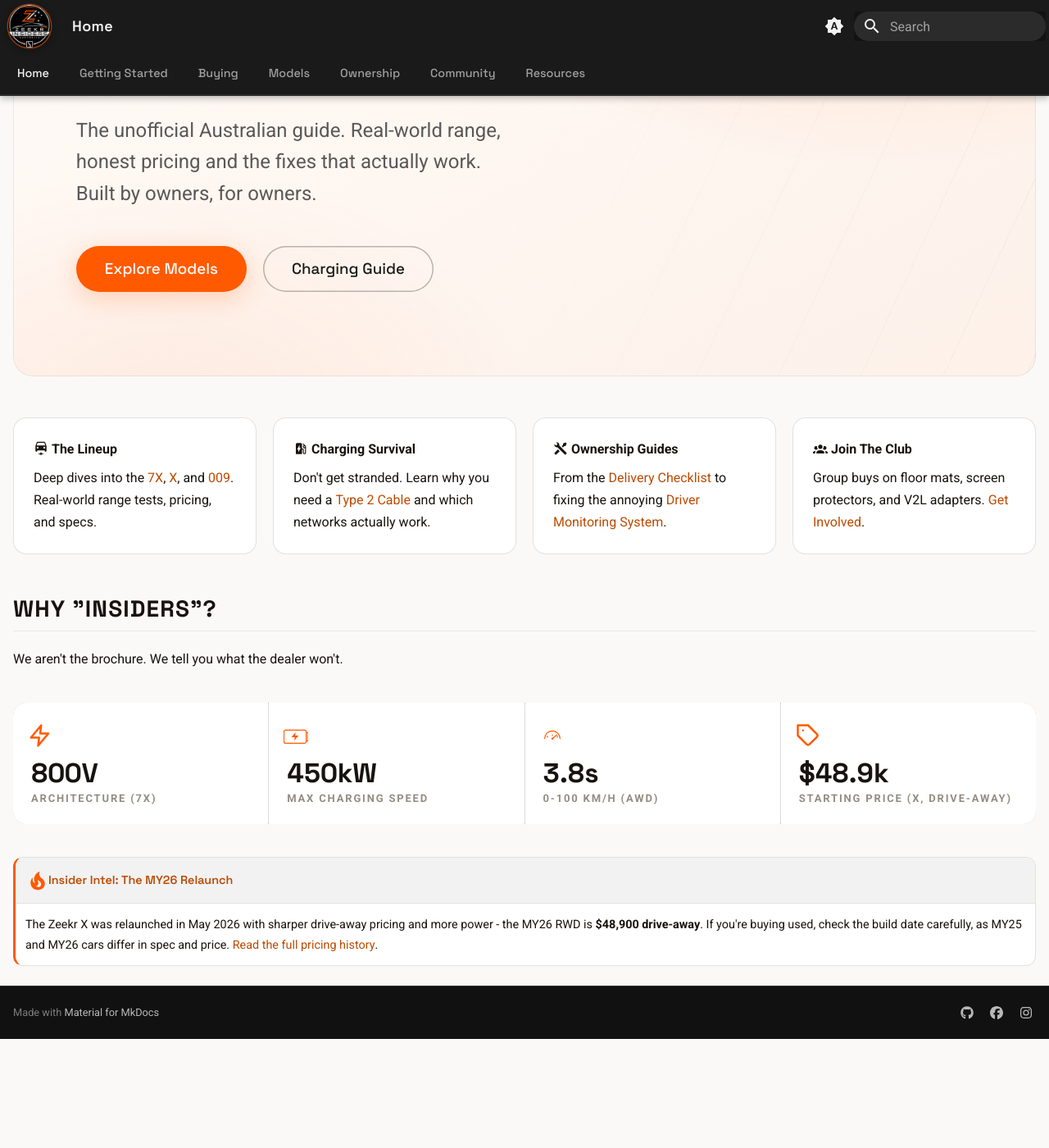
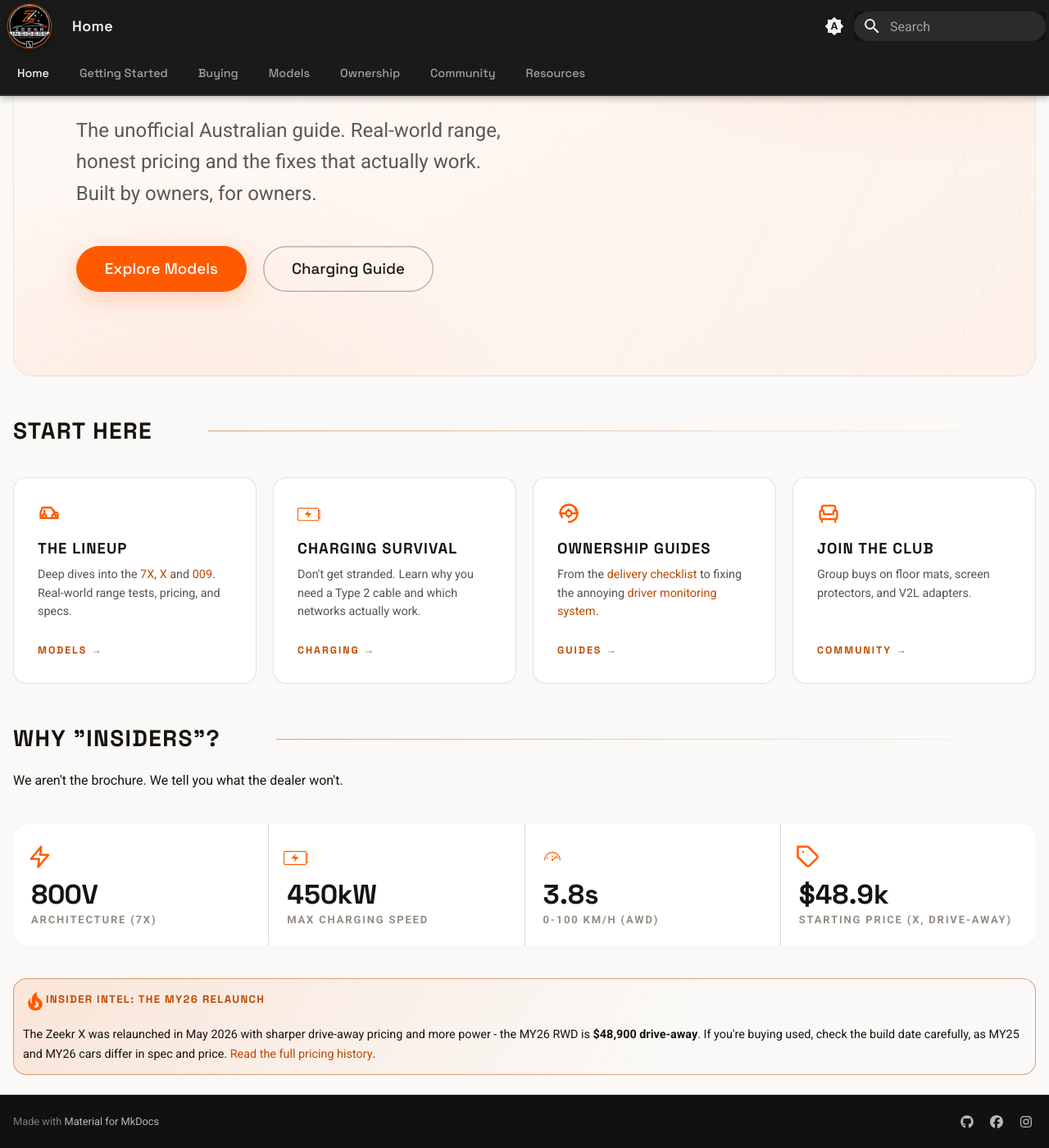
Before and after one commit to zeekr-insiders/wiki, an MkDocs documentation site: the page built from content/index.md, in a window 1280 px wide and 1400 px high, scrolled down 288 px. Shown: the whole window at 82% size. Built offline with MkDocs 1.6.1 and Material for MkDocs 9.7.7, drawn with Linux system fonts in a browser that asks for light colours; before the commit the page ends 1555 px from its top, so only the background shows below that.

Commit message:
landing cards now carry the mock's caps-and-arrow look, section rules and field-note tips

```diff
--- a/content/index.md
+++ b/content/index.md
@@ -16,24 +16,33 @@ hide:
     </div>
 </div>
 
-<div class="grid cards" markdown>
+## Start Here
 
-- :material-car-electric: **The Lineup**
-
-    Deep dives into the **[7X](models/7x/overview.md)**, **[X](models/x/overview.md)**, and **[009](models/009/overview.md)**. Real-world range tests, pricing, and specs.
-
-- :material-ev-station: **Charging Survival**
-
-    Don't get stranded. Learn why you need a **[Type 2 Cable](guides/charging/public-networks.md)** and which networks actually work.
-
-- :material-tools: **Ownership Guides**
-
-    From the **[Delivery Checklist](buying/delivery.md)** to fixing the annoying **[Driver Monitoring System](models/7x/knowledge-base/7x-issues.md)**.
-
-- :material-account-group: **Join The Club**
-
-    Group buys on floor mats, screen protectors, and V2L adapters. **[Get Involved](community/index.md)**.
-
+<div class="card-grid">
+    <div class="z-card">
+        <img src="assets/icons/icon-awd.svg" class="zi-icon zi-icon--card" alt="">
+        <h3>The Lineup</h3>
+        <p>Deep dives into the <a href="models/7x/overview/">7X</a>, <a href="models/x/overview/">X</a> and <a href="models/009/overview/">009</a>. Real-world range tests, pricing, and specs.</p>
+        <a class="go" href="models/">Models</a>
+    </div>
+    <div class="z-card">
+        <img src="assets/icons/icon-charging-speed.svg" class="zi-icon zi-icon--card" alt="">
+        <h3>Charging Survival</h3>
+        <p>Don't get stranded. Learn why you need a Type 2 cable and which networks actually work.</p>
+        <a class="go" href="guides/charging/public-networks/">Charging</a>
+    </div>
+    <div class="z-card">
+        <img src="assets/icons/icon-torque.svg" class="zi-icon zi-icon--card" alt="">
+        <h3>Ownership Guides</h3>
+        <p>From the <a href="buying/delivery/">delivery checklist</a> to fixing the annoying <a href="models/7x/knowledge-base/7x-issues/">driver monitoring system</a>.</p>
+        <a class="go" href="ownership/">Guides</a>
+    </div>
+    <div class="z-card">
+        <img src="assets/icons/icon-seating.svg" class="zi-icon zi-icon--card" alt="">
+        <h3>Join The Club</h3>
+        <p>Group buys on floor mats, screen protectors, and V2L adapters.</p>
+        <a class="go" href="community/">Community</a>
+    </div>
 </div>
 
 ## Why "Insiders"?
--- a/content/stylesheets/zeekr.css
+++ b/content/stylesheets/zeekr.css
@@ -125,6 +125,7 @@
     --text-secondary: #b3aca4;
     --text-muted: #776f66;
     --row-hover: #201914;           /* solid, so sticky columns never tear */
+    --row-lead: #1D150F;            /* leader-row tint, solid for sticky cols */
 
     --md-code-bg-color: var(--zeekr-graphite);
     --md-admonition-bg-color: var(--surface-elevated);
@@ -156,6 +157,7 @@
     --text-secondary: #5a534b;
     --text-muted: #948c82;
     --row-hover: #F6EEE7;           /* solid, so sticky columns never tear */
+    --row-lead: #FBF1E9;            /* leader-row tint, solid for sticky cols */
 
     --md-code-bg-color: #F2F0ED;
     --md-admonition-bg-color: var(--surface-elevated);
@@ -189,14 +191,24 @@ body {
     color: var(--text-primary);
 }
 
+/* Section headers per Mock B: letterspaced caps with a trailing hairline
+   rule that fades out, instead of a plain full-width underline. */
 .md-typeset h2 {
+    display: flex;
+    align-items: center;
+    gap: 1rem;
     font-size: 1.4rem;
     margin-top: 2.5rem;
     margin-bottom: 1rem;
-    padding-bottom: 0.5rem;
-    border-bottom: 1px solid var(--border-subtle);
     text-transform: uppercase;
-    letter-spacing: 0.04em;
+    letter-spacing: 0.05em;
+}
+
+.md-typeset h2::after {
+    content: '';
+    flex: 1 0 2rem;
+    height: 1px;
+    background: linear-gradient(90deg, var(--border-hot), transparent);
 }
 
 .md-typeset h3 {
@@ -612,10 +624,62 @@ body {
 .z-card h3 {
     margin: 0 0 0.5rem;
     font-family: var(--zi-display);
-    font-size: 1.15rem;
+    font-size: 0.92rem;
+    font-weight: 700;
     text-transform: uppercase;
-    letter-spacing: 0.05em;
+    letter-spacing: 0.06em;
     color: var(--text-primary);
+}
+
+/* Card anatomy per Mock B: small caps title, muted body, caps arrow link */
+.md-typeset .z-card p,
+.z-card p {
+    font-size: 0.72rem;
+    line-height: 1.55;
+    color: var(--text-secondary);
+    margin: 0 0 0.75rem;
+}
+
+.md-typeset .z-card p strong,
+.z-card p strong {
+    color: var(--text-primary);
+}
+
+.z-card .zi-icon--card,
+.zi-icon--card {
+    width: 28px;
+    height: 28px;
+    margin: 0 0 0.9rem;
+    display: block;
+}
+
+/* Caps arrow link - the mock's "MODELS →" line */
+.md-typeset a.go,
+a.go {
+    display: inline-block;
+    margin-top: auto;
+    padding-top: 0.6rem;
+    align-self: flex-start;
+    font-family: var(--zi-display);
+    font-size: 0.62rem;
+    font-weight: 700;
+    letter-spacing: 0.16em;
+    text-transform: uppercase;
+    text-decoration: none;
+    color: var(--zeekr-orange-text);
+}
+
+.md-typeset a.go::after,
+a.go::after {
+    content: '\00a0\2192';
+    display: inline-block;
+    transition: transform var(--transition-fast);
+}
+
+.z-card:hover a.go::after,
+a.go:hover::after,
+a.go:focus-visible::after {
+    transform: translateX(4px);
 }
 
 /* Keep the badge clear of the heading */
@@ -917,11 +981,11 @@ body {
 .md-typeset table:not([class]) th {
     font-family: var(--zi-display);
     text-transform: uppercase;
-    font-size: 0.6rem;
+    font-size: 0.58rem;
     font-weight: 700;
-    letter-spacing: 0.1em;
-    color: var(--text-secondary);
-    padding: 0.8rem 0.9rem;
+    letter-spacing: 0.14em;
+    color: var(--text-muted);
+    padding: 0.85rem 0.95rem;
     text-align: left;
     border-bottom: 1px solid var(--border-default);
     vertical-align: bottom;
@@ -971,17 +1035,53 @@ body {
 
 
 /* Comparison pages (zeekr.js adds .zi-compare to the article):
-   bold data cells are "best in column" - orange plus a marker, so the
-   signal is not colour-only. First-column bold stays plain emphasis. */
+   the leaderboard treatment from Mock B. Generous row height, display-font
+   values, and bold data cells read as "best in column" - orange plus a
+   marker, so the signal is not colour-only. */
+.zi-compare .md-typeset table:not([class]) td {
+    padding: 0.95rem 0.95rem;
+    font-size: 0.76rem;
+}
+
+/* Model names in the sticky first column get the display face */
+.zi-compare .md-typeset table:not([class]) td:first-child strong {
+    font-family: var(--zi-display);
+    font-weight: 700;
+    letter-spacing: 0.01em;
+    white-space: nowrap;
+}
+
 .zi-compare .md-typeset table:not([class]) td:not(:first-child) strong {
+    font-family: var(--zi-display);
+    font-size: 0.86rem;
     color: var(--zeekr-orange-text);
     font-weight: 700;
+    letter-spacing: 0.01em;
 }
 
 .zi-compare .md-typeset table:not([class]) td:not(:first-child) strong::after {
     content: ' \25B8';
-    font-size: 0.75em;
+    font-size: 0.7em;
     vertical-align: 1px;
+}
+
+/* Leader rows - a bold (Zeekr) name in the first column plus at least one
+   winning cell tints the whole row and puts a hot edge on the pinned cell.
+   Solid colours so the sticky column never tears; degrades to plain rows
+   in browsers without :has(). */
+.zi-compare .md-typeset table:not([class]) tbody
+    tr:has(> td:first-child > strong):has(> td:not(:first-child) strong) td {
+    background: var(--row-lead);
+}
+
+.zi-compare .md-typeset table:not([class]) tbody
+    tr:has(> td:first-child > strong):has(> td:not(:first-child) strong) td:first-child {
+    box-shadow: inset 3px 0 0 var(--zeekr-orange);
+}
+
+.zi-compare .md-typeset table:not([class]) tbody
+    tr:has(> td:first-child > strong):has(> td:not(:first-child) strong):hover td {
+    background: var(--row-hover);
 }
 
 @media screen and (max-width: 768px) {
@@ -1020,23 +1120,35 @@ body {
     top: 0.65rem;
 }
 
-/* Tips carry the brand; the rest keep semantic colours on the left edge.
+/* Tips are "field notes" per Mock B: a soft orange glow bleeding through
+   the tile, a hot inset ring, and a transparent letterspaced caps title.
    border-color needs restating because Material's .admonition.<type>
    selectors outrank the base rule above. */
 .md-typeset .admonition.tip,
-.md-typeset .admonition.hint {
-    border-color: var(--border-default);
-    border-left: 3px solid var(--zeekr-orange);
+.md-typeset .admonition.hint,
+.md-typeset .admonition.success {
+    border: none;
+    border-radius: var(--radius-lg);
+    box-shadow: inset 0 0 0 1px var(--border-hot);
+    background: linear-gradient(120deg, var(--zeekr-orange-dim), transparent 65%);
 }
 
 .md-typeset .tip > .admonition-title,
-.md-typeset .hint > .admonition-title {
-    background-color: var(--surface-overlay);
+.md-typeset .hint > .admonition-title,
+.md-typeset .success > .admonition-title {
+    background: transparent;
+    border-bottom: none;
+    padding-bottom: 0.25rem;
     color: var(--zeekr-orange-text);
+    text-transform: uppercase;
+    letter-spacing: 0.1em;
+    font-size: 0.66rem;
+    font-weight: 700;
 }
 
 .md-typeset .tip > .admonition-title::before,
-.md-typeset .hint > .admonition-title::before {
+.md-typeset .hint > .admonition-title::before,
+.md-typeset .success > .admonition-title::before {
     background-color: var(--zeekr-orange);
 }
 
@@ -1052,16 +1164,10 @@ body {
     border-left: 3px solid var(--zeekr-info);
 }
 
-.md-typeset .admonition.success {
-    border-color: var(--border-default);
-    border-left: 3px solid var(--zeekr-success);
-}
-
 .md-typeset .warning > .admonition-title,
 .md-typeset .caution > .admonition-title,
 .md-typeset .info > .admonition-title,
-.md-typeset .note > .admonition-title,
-.md-typeset .success > .admonition-title {
+.md-typeset .note > .admonition-title {
     background-color: var(--surface-overlay);
 }
 
```
